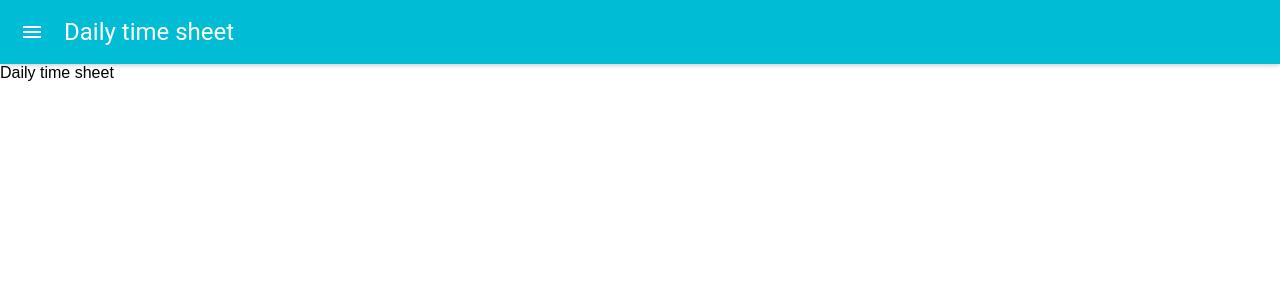
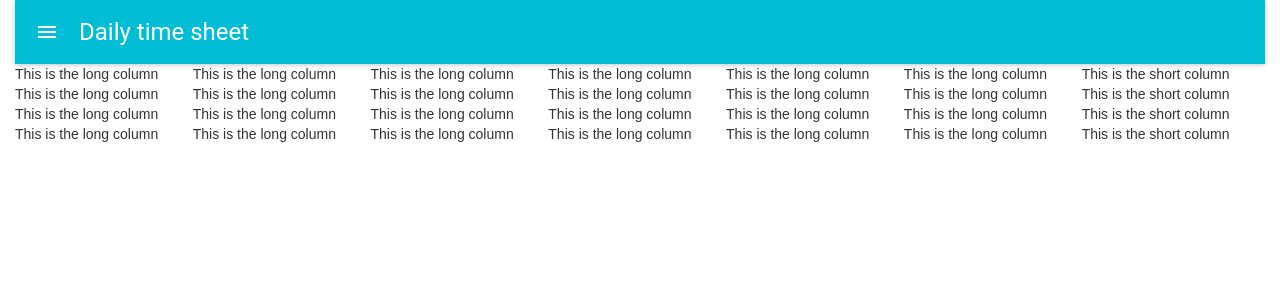
Before and after one commit to tim-hogan/glidingops, a React (Create React App) app in the folder client/: page / in a window 1280 px wide. Shown: the top 300 px of the page. Built offline with nearby package versions, Linux system fonts and the light colour scheme; the HTML template or start-up script is replaced by a standard one; what react-tap-event-plugin would draw is missing.

Commit message:
Add bootstrap grid layout.

```diff
--- a/client/src/App.js
+++ b/client/src/App.js
@@ -6,6 +6,8 @@ import {
   Route
 } from 'react-router-dom'
 
+import 'bootstrap/dist/css/bootstrap.min.css'
+import 'bootstrap/dist/css/bootstrap-theme.min.css'
 import Main from './components/Main'
 import './App.css'
 
@@ -18,7 +20,7 @@ class App extends Component {
   render() {
     return (
       <MuiThemeProvider>
-        <div className="App">
+        <div className="container-fluid">
           <Router>
             <div>
               <Route path='/' component={ Main } />
--- a/client/src/components/DailyTimeSheet.js
+++ b/client/src/components/DailyTimeSheet.js
@@ -1,8 +1,15 @@
 import React from 'react'
+
+import Flight from './Flight'
 
 const DailyTimeSheet = () => {
   return (
-    <div> Daily time sheet</div>
+    <div>
+      <Flight flight={ {} } />
+      <Flight flight={ {} } />
+      <Flight flight={ {} } />
+      <Flight flight={ {} } />
+    </div>
   )
 }
 
--- /dev/null
+++ b/client/src/components/Flight.js
@@ -0,0 +1,42 @@
+import React, { Component } from 'react'
+import PropTypes from 'prop-types'
+
+class Flight extends Component {
+  static propTypes = {
+    flight: PropTypes.object.require
+  }
+
+  render() {
+    return (
+      <div className='row'>
+        <div className='col-sm-10'>
+          <div className='row'>
+            <div className='col-sm-2'>
+              This is the long column
+            </div>
+            <div className='col-sm-2'>
+              This is the long column
+            </div>
+            <div className='col-sm-2'>
+              This is the long column
+            </div>
+            <div className='col-sm-2'>
+              This is the long column
+            </div>
+            <div className='col-sm-2'>
+              This is the long column
+            </div>
+            <div className='col-sm-2'>
+              This is the long column
+            </div>
+          </div>
+        </div>
+        <div className='col-sm-2'>
+          This is the short column
+        </div>
+      </div>
+    )
+  }
+}
+
+export default Flight
--- a/client/src/components/Main.js
+++ b/client/src/components/Main.js
@@ -1,4 +1,5 @@
 import React, { Component } from 'react'
+import PropTypes from 'prop-types'
 import { Route, NavLink as Link } from 'react-router-dom'
 
 import AppBar from 'material-ui/AppBar'
@@ -7,7 +8,6 @@ import { List, ListItem } from 'material-ui/List'
 import ActionFlightTakeoff from 'material-ui/svg-icons/action/flight-takeoff'
 import ActionToday from 'material-ui/svg-icons/action/today'
 
-import PropTypes from 'prop-types'
 
 import DailyTimeSheet from './DailyTimeSheet'
 import Tracker        from './Tracker'
@@ -66,16 +66,21 @@ class Main extends Component {
                       containerElement={ <Link to='/tracker'/> } />
           </List>
         </Drawer>
+        <div className='row'>
+          <div className='col-xs-12'>
             <AppBar
               title={ this.title() }
               iconClassNameRight="muidocs-icon-navigation-expand-more"
               onLeftIconButtonTouchTap={this.toggleMenu}
             />
-
-        <div>
+          </div>
+        </div>
+        <div className='row'>
+          <div className='col-xs-12'>
             <Route exact path='/' component={ DailyTimeSheet } />
             <Route path='/daily-time-sheet' component={ DailyTimeSheet }/>
             <Route path='/tracker' component={ Tracker } />
+          </div>
         </div>
       </div>
     )
```
Lines whose indentation alone changed are shown as unchanged.
